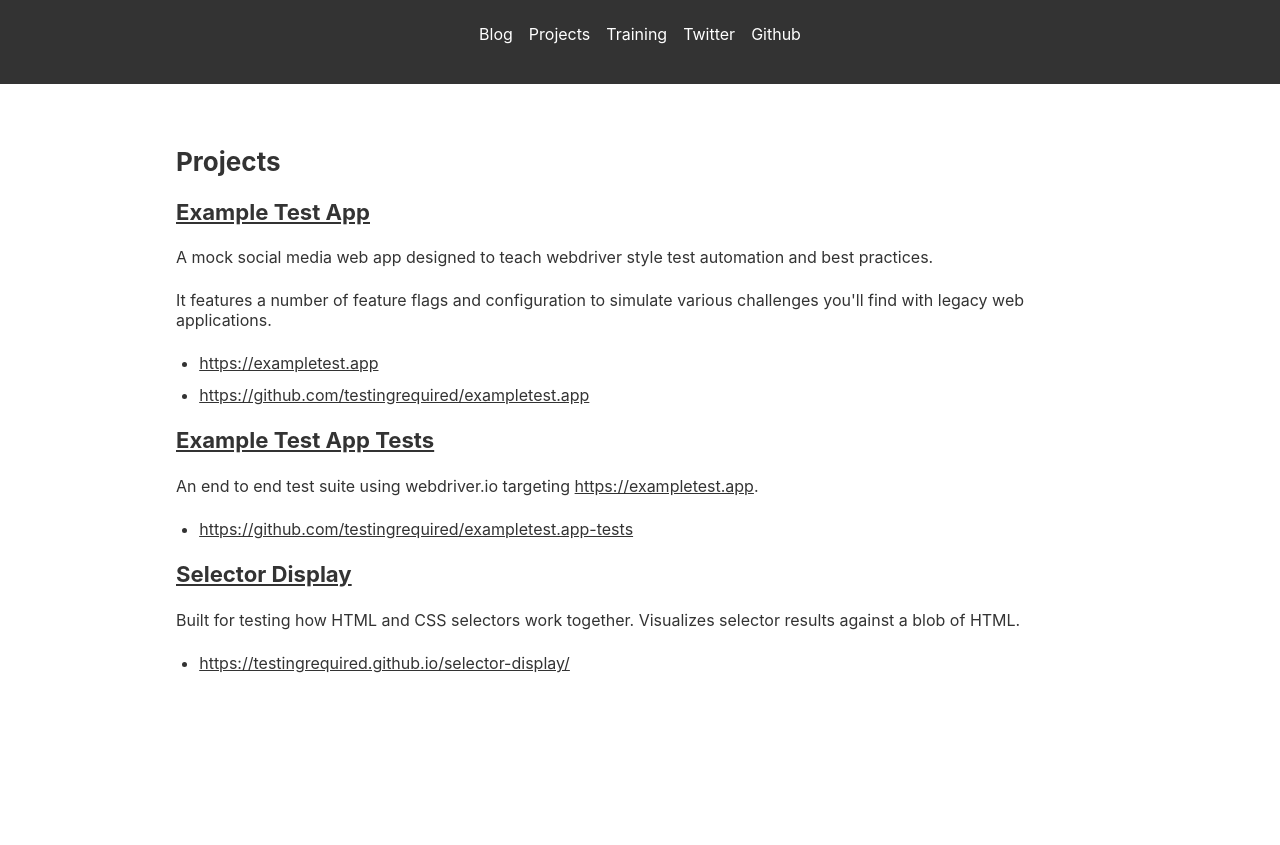
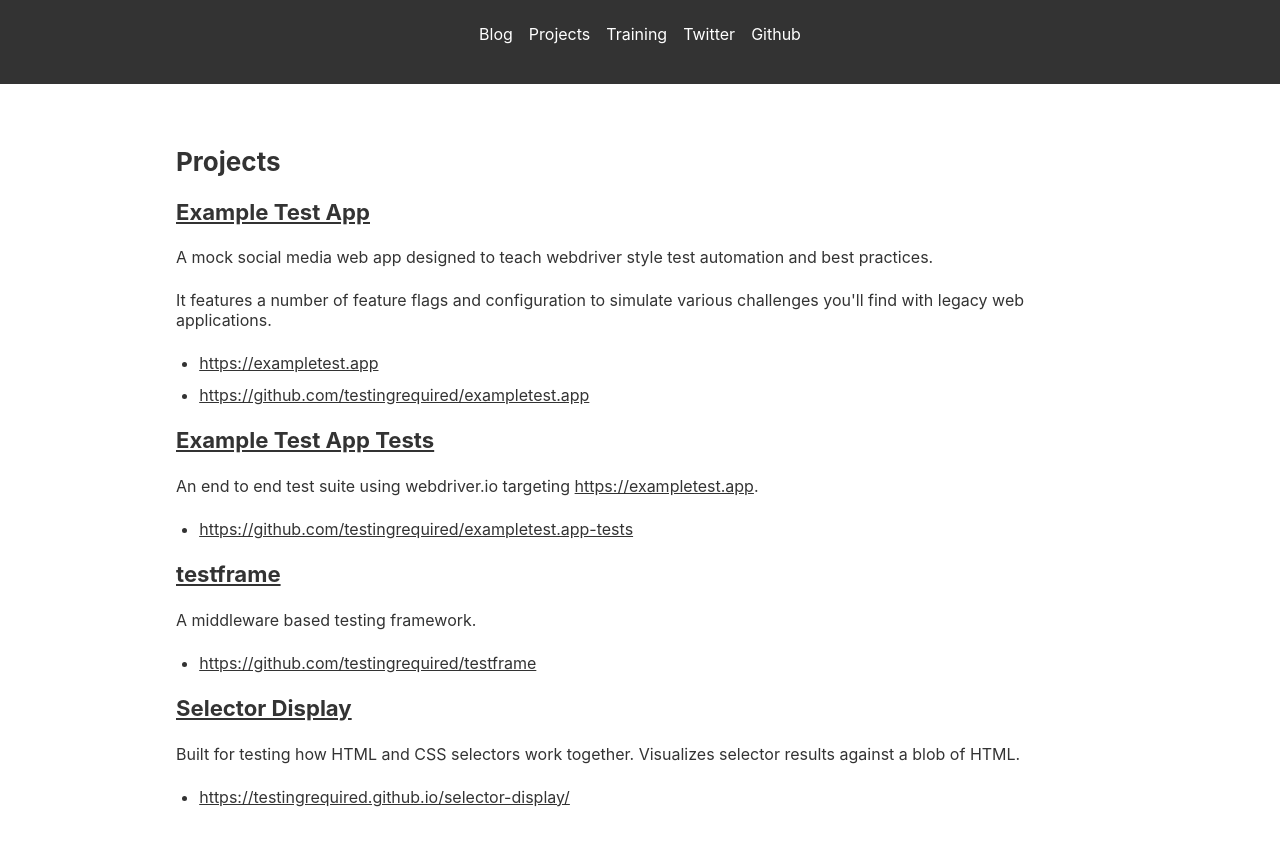
Before and after one commit to testingrequired/testingrequired.com, a Gatsby site: page /projects in a window 1280 px wide. Shown: the part 79-924 px from the top of the page. Before the commit the page ends 800 px from the top, so only its background shows below. Built offline with nearby package versions, Linux system fonts and the light colour scheme; Gatsby itself is replaced by a stand-in of ours.

Commit message:
Add testframe to projects

```diff
--- a/src/pages/projects.js
+++ b/src/pages/projects.js
@@ -64,6 +64,24 @@ export default function Projects() {
 
       <section>
         <h3>
+          <OutboundLink href="https://github.com/testingrequired/testframe#readme">
+            testframe
+          </OutboundLink>
+        </h3>
+
+        <p>A middleware based testing framework.</p>
+
+        <ul>
+          <li>
+            <OutboundLink href="https://github.com/testingrequired/testframe">
+              https://github.com/testingrequired/testframe
+            </OutboundLink>
+          </li>
+        </ul>
+      </section>
+
+      <section>
+        <h3>
           <OutboundLink href="https://testingrequired.github.io/selector-display/">
             Selector Display
           </OutboundLink>
```
